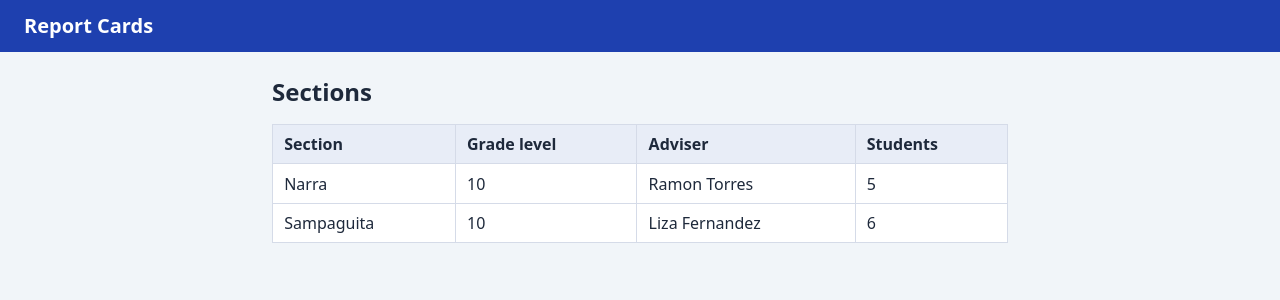
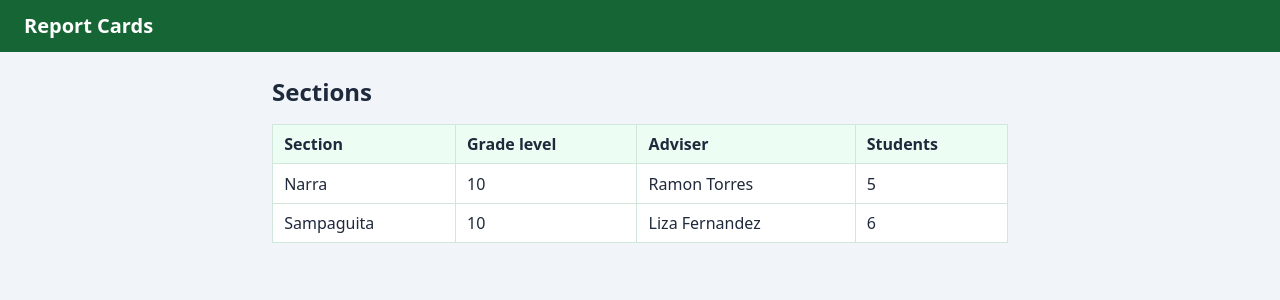
Before and after one commit to codewithz/report-cards, a Laravel app: page /sections in a window 1280 px wide. Shown: the top 300 px of the page. Run offline with Laravel 12, Linux system fonts and the light colour scheme; data comes from the database, SQL or seed files in the repository; some libraries are stand-ins or nearby versions.

Commit message:
Changed BG color

```diff
--- a/public/css/school.css
+++ b/public/css/school.css
@@ -1,11 +1,10 @@
 body { font-family: system-ui, sans-serif; margin: 0; background: #f4f6fb; color: #1d2433; }
-header { background: #1f4e9c; padding: .8rem 1.5rem; }
 header a { color: #fff; font-weight: 700; text-decoration: none; font-size: 1.2rem; }
 main { max-width: 860px; margin: 1.5rem auto; padding: 0 1rem; }
 table { border-collapse: collapse; width: 100%; background: #fff; }
-th, td { border: 1px solid #d5dbe8; padding: .45rem .7rem; text-align: left; }
-th { background: #e8edf7; }
-a { color: #1f4e9c; }
+th, td { border: 1px solid #d1e7dc; padding: .45rem .7rem; text-align: left; }
+th { background: #ecfdf3; }
+a { color: #166534; }
 .passed { color: #12804a; font-weight: 700; }
 .failed { color: #c0322b; font-weight: 700; }
 .inc, .no-grades { color: #b26a00; font-weight: 700; }
--- a/resources/views/layouts/app.blade.php
+++ b/resources/views/layouts/app.blade.php
@@ -12,7 +12,7 @@
     <link rel="stylesheet" href="{{ asset('css/school.css') }}">
 </head>
 <body class="bg-slate-100 text-slate-800">
-    <header class="bg-blue-800 px-6 py-3">
+    <header class="bg-green-800 px-6 py-3">
         <a href="{{ route('sections.index') }}" class="text-xl font-bold text-white no-underline">Report Cards</a>
     </header>
 
```
Also changed, not shown: tests/Feature/ExampleTest.php (+2 -2 lines).
